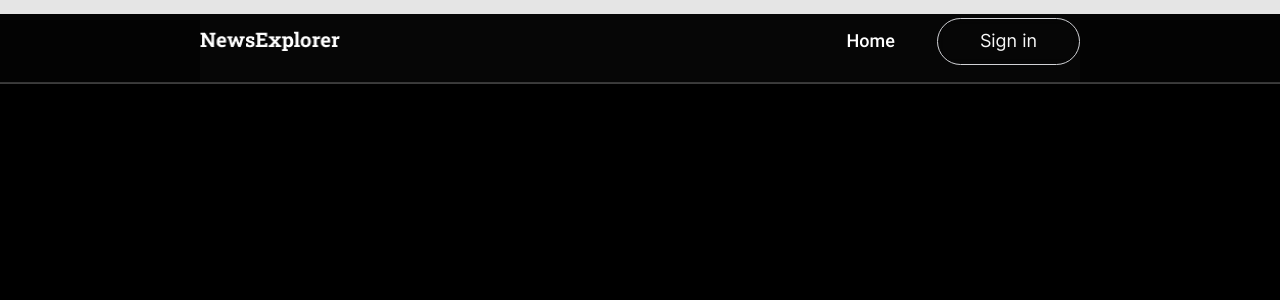
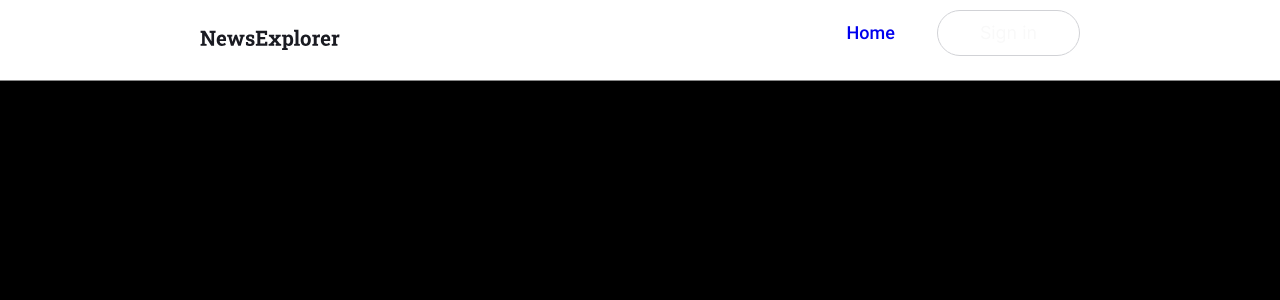
Before and after one commit to romans1995/news-explorer-frontend, a React (Create React App) app in the folder newsexplorer/: page /saved-news in a window 1280 px wide. Before the commit this address led to /signin. Shown: the top 300 px of the page. Built offline with nearby package versions, Linux system fonts and the light colour scheme; a web font is replaced by a local one.

Commit message:
improved header

```diff
--- a/newsexplorer/src/components/App/App.js
+++ b/newsexplorer/src/components/App/App.js
@@ -7,6 +7,7 @@ import Popups from "../Popups/Popups";
 import { Routes, Route, Navigate } from 'react-router-dom';
 import ProtectedRoute from '../ProtectedRoute/ProtectedRoute';
 import SavedNews from "../SavedNews/SavedNews";
+import { useAuth } from '../../contexts/AuthContext';
 
 // css
 import "../Header/Header.css";
@@ -16,19 +17,23 @@ import "../Footer/Footer.css";
 import "../Navigation/Nav.css";
 import "../Signin/Signin.css";
 import "../PopupWithForm/PopupWithForm.css";
+import "../SavedNews/SavedNews.css";
 
 // import "../Preloader/preloader.css";
 
 
 function App() {
+  const { loggedIn } = useAuth();
+  useEffect(() =>{
+
+  },[])
   return (
     <div className= "app" >
     <Header
     />
       <Routes>
-        <Route exact path="/saved-news" element={<ProtectedRoute><SavedNews /></ProtectedRoute>} />
-        <Route exact path="*" element={<><Main /></>} />
-
+        {loggedIn ? <Route path="/saved-news" element={<SavedNews />} /> : <Route exact path="/" element={<Main />} />}
+        <Route exact path="*" element={<Main />}/>
         < Route path="*" element= { <Navigate replace to="/"/> } />
       </Routes>
       <Footer/>
--- a/newsexplorer/src/components/Footer/Footer.css
+++ b/newsexplorer/src/components/Footer/Footer.css
@@ -4,6 +4,7 @@ footer.Footer {
     justify-content: space-around;
     align-items: center;
     background: #E5E5E5;
+    bottom: 0;
 }
 
 .Footer__div {
--- a/newsexplorer/src/components/Header/Header.css
+++ b/newsexplorer/src/components/Header/Header.css
@@ -5,7 +5,11 @@
     position: sticky;
 }
 
-p.header__home.header__button {
+ul {
+    list-style-type: none
+}
+
+li.header__home.header__button {
     font-family: 'Roboto';
     font-style: normal;
     font-weight: 500;
@@ -23,13 +27,14 @@ p.header__home.header__button {
     z-index: 1;
     align-items: center;
     max-width: 880px;
+    height: 80px;
 }
 
 .header__logo {
     width: 140px
 }
 
-p.header__link.header__button {
+li.header__link.header__button {
     background: transparent;
     color: #A9A9A9;
     font-weight: 400;
@@ -44,15 +49,22 @@ p.header__link.header__button {
     display: flex;
     flex-direction: row-reverse;
     flex-wrap: nowrap;
-    align-items: center;
+    align-items: baseline;
     float: right;
     justify-content: space-between;
     gap: 42px;
+    margin: 0;
 }
 
 .header__button-image {
     padding-left: 20px;
     filter: invert(100%) sepia(100%) saturate(0%) hue-rotate(288deg) brightness(102%) contrast(102%);
+    width: 17.41px;
+    height: 16px;
+}
+
+.header__button-image-dark {
+    padding-left: 20px;
     width: 17.41px;
     height: 16px;
 }
@@ -75,7 +87,7 @@ a.header__redirect-text {
     display: none;
 }
 
-p.header__link.header__button {
+li.header__link.header__button {
     background: transparent;
     color: #f9f9f9;
     font-weight: 400;
@@ -88,9 +100,61 @@ p.header__link.header__button {
     backdrop-filter: blur(4px);
     border-radius: 100px;
     padding: 12px 42px;
+    transition: all 0.3s ease-in-out;
 }
 
-p.header__link.header__button:hover {
+.header__button-dark {
+    background: transparent;
+    color: rgba(26, 27, 34, 1);
+    font-weight: 400;
+    font-size: 18px;
+    font-family: 'Inter';
+    font-style: normal;
+    float: right;
+    cursor: pointer;
+    border: 1px solid rgba(26, 27, 34, 1);
+    backdrop-filter: blur(4px);
+    border-radius: 100px;
+    padding: 12px 42px;
+}
+
+
+/* ! */
+
+a.header__link.header__button.li__active-white:hover {
+    color: rgba(232, 232, 232, 1);
+}
+
+.selected {
+    border-bottom: 3px solid white;
+    padding-bottom: 23px;
+}
+
+.selected-dark {
+    border-bottom: 3px solid rgba(26, 27, 34, 1);
+    padding-bottom: 23px;
+}
+
+.white-bg {
+    background-color: #FFFF;
+}
+
+.li__active-white {
+    color: #FFFF;
+    text-decoration: auto;
+}
+
+.li__active-dark {
+    color: #1A1B22;
+    text-decoration: auto;
+}
+
+li.header__home.header__button>a {
+    background-color: transparent;
+    text-decoration: none;
+}
+
+li.header__link.header__button:hover {
     color: #9b9b9b;
     border: 1px solid #9b9b9b;
 }
--- a/newsexplorer/src/components/Header/Header.js
+++ b/newsexplorer/src/components/Header/Header.js
@@ -1,16 +1,22 @@
 import logo from "../../images/logo.png";
-import React from "react";
+import blackLogo from "../../images/blackLogo.svg";
+import React, { useEffect, useState } from "react";
 import nav1 from "../../images/header/Rectangle1.png"
 import nav2 from "../../images/header/Rectangle2.png"
-import { Navigate } from 'react-router-dom';
+import { Navigate, NavLink, useLocation } from 'react-router-dom';
 import { usePopup } from '../../contexts/PopupContext';
 import { useAuth } from '../../contexts/AuthContext';
 
 import exitImg from '../../images/icons/logout.svg'
+import exitImgdark from '../../images/icons/logout-dark.svg'
 
 function Header() {
+    const [isHome, setIsHome] = useState(true);
+    const location = useLocation();
+
     const { openPopup, closeAllPopups } = usePopup();
     const elemntClass = document.getElementsByClassName("header__navburger");
+    const liClass = document.querySelectorAll(".header__button");
     const { loggedIn, user, handleLogout } = useAuth();
     const navBurgerChange = () => {
         if (!elemntClass[0].classList.contains('open')) {
@@ -20,18 +26,35 @@ function Header() {
             closeAllPopups();
         }
     };
+    const openSignin = () => {
+        openPopup('signin');
+
+    }
+    useEffect(() => {
+        location.pathname !== '/' ? setIsHome(false) : setIsHome(true);
+        isHome ? liClass.forEach(li => (li.classList.add('li__active-white'))) : liClass.forEach(li => (li.classList.add('li__active-dark')));
+        console.log(liClass)
+    }, [location, isHome, liClass]);
     return (
-        <header className="header">
+        <header className={isHome ? "header" : "header white-bg "} >
             <div className="header_wrap">
-                <img src={logo} alt="Logo" className="header__logo" />
-                <div className="header__div">
+                <img src={isHome ? logo : blackLogo} alt="Logo" className="header__logo" />
+                <ul className="header__div">
                     {loggedIn ?
-                        <><span><p onClick={() => handleLogout()} className="header__link header__button" >{user.firstName}<img className="header__button-image" src={exitImg} alt="Log out" /></p></span><p className="header__home header__button" elemnt={<Navigate replace to="/saved-news" />}>saved news</p><p className="header__home header__button">Home</p></>
+
+                        <><li onClick={() => handleLogout()} className={isHome ? "header__link header__button" : "header__link header__button-dark"} >{user.firstName}<img className={isHome?"header__button-image":"header__button-image-dark"} src={exitImg}  alt="Log out" /></li>
+                            <NavLink to="/saved-news" end className={isHome ? "header__link header__button li__active-white " : "header__link header__button selected-dark"}>saved news</NavLink>
+                            <li><NavLink className={isHome ? "header__link header__button li__active-white selected" : "header__link header__button "} to="/" end>
+                                Home
+                            </NavLink></li></>
                         :
-                        <> <p onClick={() => openPopup('signin')} className="header__link header__button" elemnt={<Navigate replace to="/signin" />}>Sign in</p>
-                            <p className="header__home header__button">Home</p></>}
+                        <> <li onClick={() => openPopup('signin')} className="header__link header__button" elemnt={<Navigate replace to="/signin" />}>Sign in</li>
+                            <li className="header__home header__button selected"><NavLink to="/" end>
+                                Home
+                            </NavLink></li></>}
 
-                </div>
+                </ul>
+
 
                 <div className={`header__navburger`} onClick={() => { openPopup('nav'); navBurgerChange() }}>
                     <img className="nav1" src={nav1} alt="" />
--- a/newsexplorer/src/components/ProtectedRoute/ProtectedRoute.js
+++ b/newsexplorer/src/components/ProtectedRoute/ProtectedRoute.js
@@ -1,5 +1,5 @@
 import React from 'react';
-import { Route,Navigate } from 'react-router-dom';
+import { Route, Navigate, Routes } from 'react-router-dom';
 import { useAuth } from '../../contexts/AuthContext';
 
 const ProtectedRoute = ({ children, path }) => {
@@ -7,7 +7,7 @@ const ProtectedRoute = ({ children, path }) => {
     console.log('loggedIn', loggedIn);
     return loggedIn ?(
         <Route path={path}>{children}</Route>
-    ) : <Navigate to="/signin" />
+    ) : <Navigate to="/" />
 };
 
 export default ProtectedRoute;
--- a/newsexplorer/src/components/SavedNews/SavedNews.css
+++ b/newsexplorer/src/components/SavedNews/SavedNews.css
@@ -0,0 +1,4 @@
+.savedNews {
+    background-color: #FFFFFF;
+    padding: 100px;
+}
--- a/newsexplorer/src/components/SavedNews/SavedNews.js
+++ b/newsexplorer/src/components/SavedNews/SavedNews.js
@@ -1,8 +1,11 @@
-const SavedNews = () =>{
-
+import { useAuth } from '../../contexts/AuthContext';
+const SavedNews = () => {
+    const { loggedIn, user, handleLogout } = useAuth();
     return(
-        <div className="SavedNews">
-            <p>SavedNews</p>
+        <div className="savedNews">
+            <p className="savedNews__P">saved articles</p>
+            <h2>{user.firstName},you have 5 saved articles</h2>
+            <p>By keywords: <strong>Nature, Yellowstone, and 2 other</strong></p>
         </div>
     );
 }
```
Also changed, not shown: newsexplorer/src/images/blackLogo.svg (added), newsexplorer/src/images/icons/logout-dark.svg (added).
